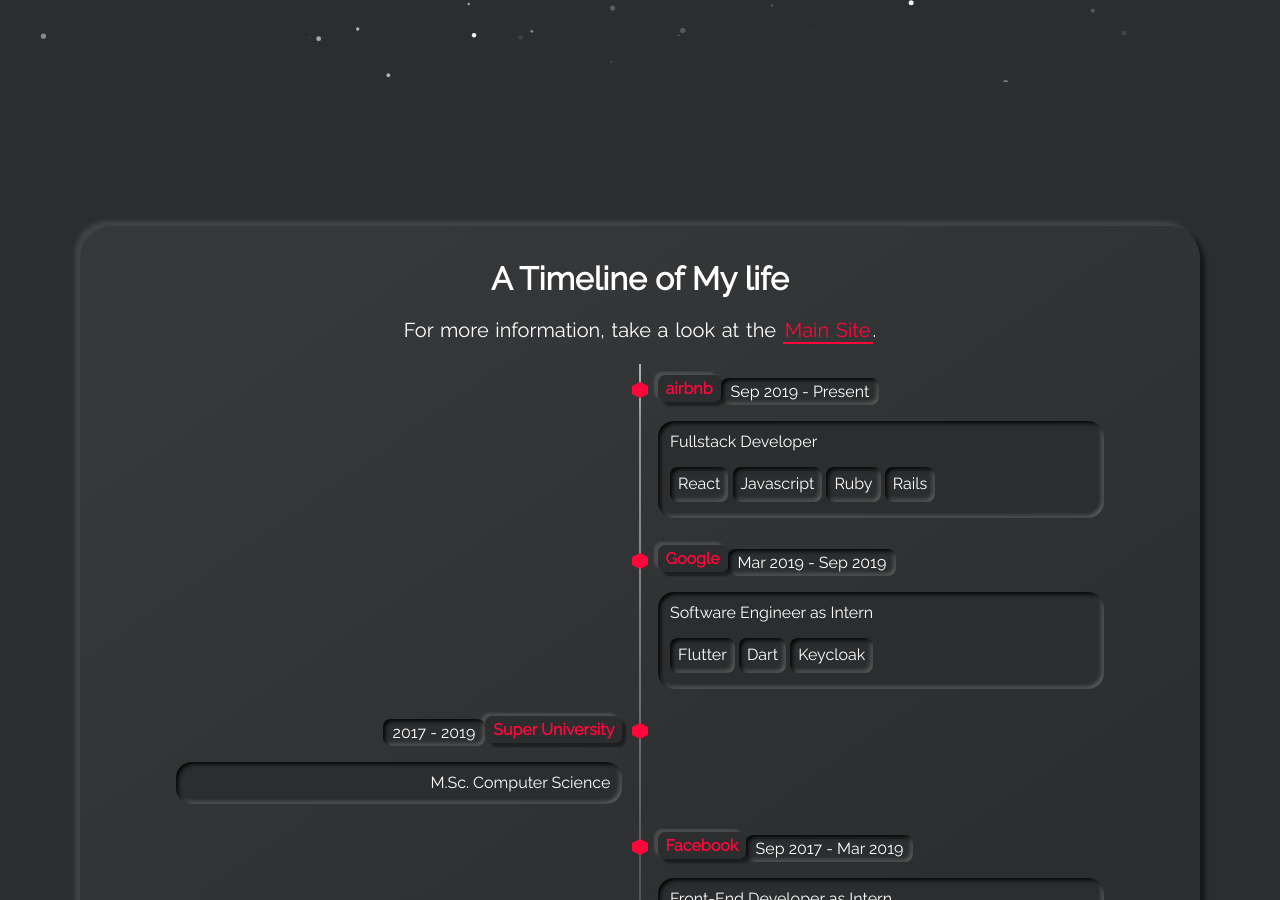
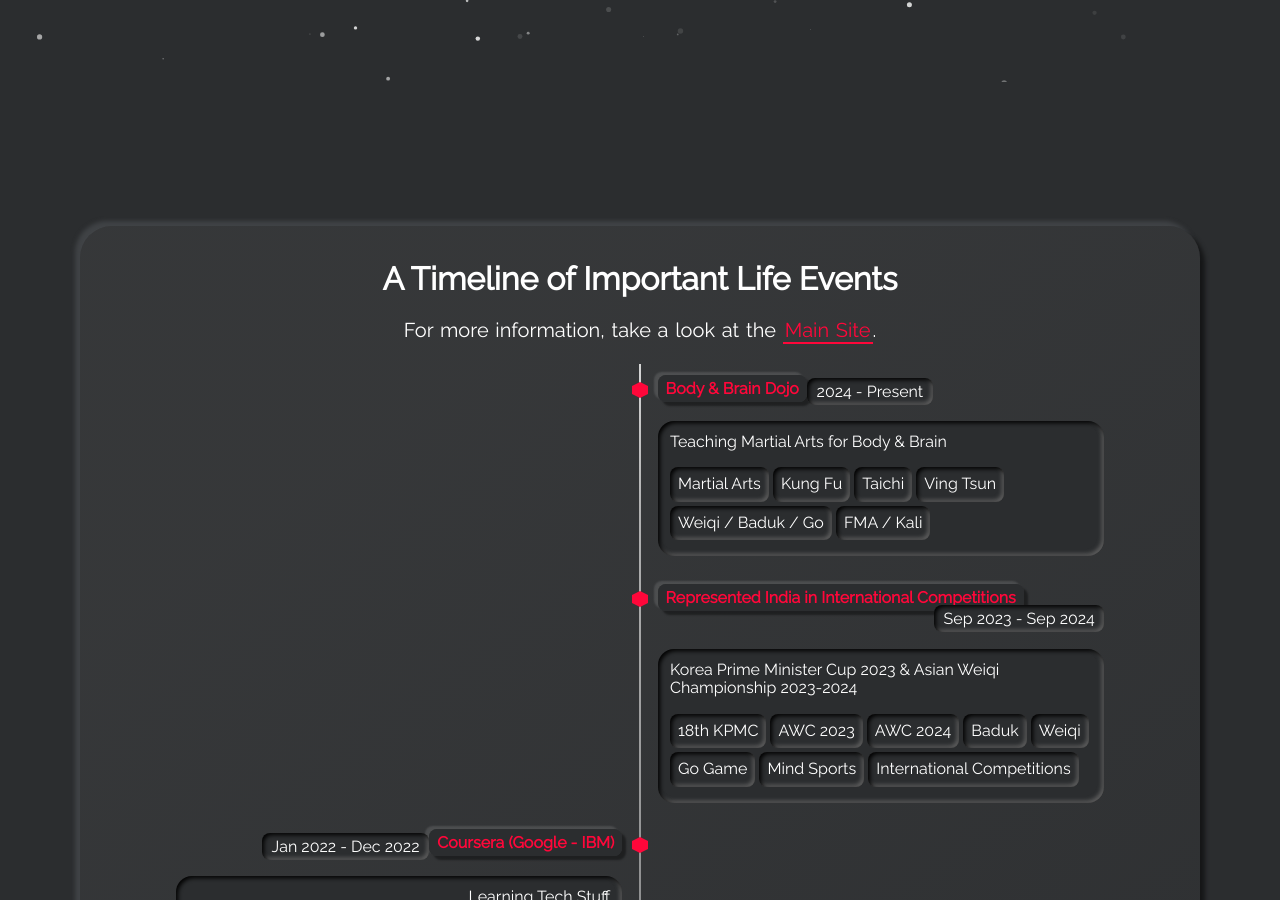
Before and after one commit to SoumyaK4/Timeline, a Jekyll site: the page built from index.html, in a window 1280 px wide and 900 px high, scrolled down 834 px. Built offline with Jekyll 4.4.1, drawn with Linux system fonts in a browser that asks for light colours; some of the changed text lies outside the part shown.

Commit message:
init release

```diff
--- a/_config.yml
+++ b/_config.yml
@@ -17,7 +17,7 @@ home: true # for showing main site logo
 # TIMELINE SECTION
 show_timeline_card: true
 # timeline_title: The will be displayed as the title in the Timeline section
-timeline_title: A Timeline of My life
+timeline_title: A Timeline of Important Life Events
 
 # PROJECTS SECTION
 # show_projects_card:
--- a/_data/timeline.yml
+++ b/_data/timeline.yml
@@ -1,61 +1,111 @@
-# > title: Name of your timeline entry, university or work place
-# > title-url: Link to your timeline entry, university or work place
-# > date: Time span
-# > subtitle: The description under the title
-# > tags: List of tags you want to associate with the entry
-# > timeline-side: The side on which you want to display the entry: left or right
-
-# Example of a timeline entry
-# - title: airbnb
-#   title-url: https://example.com/
-#   date: Sep 2019 - Present
-#   subtitle: Fullstack Developer
-#   tags:
-#     - tag: React
-#     - tag: Javascript
-#     - tag: Ruby
-#     - tag: Rails
-#   timeline-side: right
-
-- title: airbnb
-  title-url: https://example.com/
-  date: Sep 2019 - Present
-  subtitle: Fullstack Developer
+- title: Body & Brain Dojo
+  title-url: https://bbdojo.soumyak4.in
+  date: 2024 - Present
+  subtitle: Teaching Martial Arts for Body & Brain
   tags:
-    - tag: React
-    - tag: Javascript
-    - tag: Ruby
-    - tag: Rails
+    - tag: Martial Arts
+    - tag: Kung Fu
+    - tag: Taichi
+    - tag: Ving Tsun
+    - tag: Weiqi / Baduk / Go
+    - tag: FMA / Kali
   timeline-side: right
 
-- title: Google
-  title-url: https://example.com/
-  date: Mar 2019 - Sep 2019
-  subtitle: Software Engineer as Intern
+- title: Represented India in International Competitions
+  title-url: https://youtu.be/RzcPt91i4lQ?si=c5BY2TnZJ3_igfZP
+  date: Sep 2023 - Sep 2024
+  subtitle: Korea Prime Minister Cup 2023 & Asian Weiqi Championship 2023-2024
   tags:
-    - tag: Flutter
-    - tag: Dart
-    - tag: Keycloak
+    - tag: 18th KPMC
+    - tag: AWC 2023
+    - tag: AWC 2024
+    - tag: Baduk
+    - tag: Weiqi
+    - tag: Go Game
+    - tag: Mind Sports
+    - tag: International Competitions
   timeline-side: right
 
-- title: Super University
-  title-url: https://example.com/
-  date: 2017 - 2019
-  subtitle: M.Sc. Computer Science
+- title: Coursera (Google - IBM)
+  title-url: https://coursera.org/
+  date: Jan 2022 - Dec 2022
+  subtitle: Learning Tech Stuff
+  tags:
+    - tag: IT Automation with Python
+    - tag: Cloud Computing
+    - tag: Data Visualization
+    - tag: Data Analysis
+    - tag: Machine Learning
   timeline-side: left
 
-- title: Facebook
-  title-url: https://example.com/
-  date: Sep 2017 - Mar 2019
-  subtitle: Front-End Developer as Intern
+- title: Association of Indian Go Players
+  title-url: https://aigp.org.in/
+  date: 2021 - Present
+  subtitle: Teacher - Admin
   tags:
-    - tag: React
-    - tag: Node
-    - tag: Javascript
+    - tag: Weiqi
+    - tag: Baduk
+    - tag: Igo
+    - tag: Mind Sports
+    - tag: Sports Association
   timeline-side: right
 
-- title: Super University
-  title-url: https://example.com/
-  date: 2014 - 2017
-  subtitle: B.A. Computer Science
+- title: Techno India University
+  title-url: https://technoindiauniversity.ac.in/
+  date: 2019 - 2022
+  subtitle: B.C.A. Computer Science
+  tags:
+    - tag: Web Dev
+    - tag: HTML - CSS - Javascript - PHP
+    - tag: Operating System
+    - tag: Software Development
+    - tag: Java
+    - tag: C
+    - tag: C++
+    - tag: Data Analysis With R
+    - tag: Machine Learning With Python
+    - tag: Python
   timeline-side: left
+
+- title: Wing Chun Cultural Centre Palta
+  title-url: https://google.com/search?q=Wing+Chun+Cultural+Centre+-+Palta
+  date: 2016 - 2024
+  subtitle: Teaching Martial Arts
+  tags:
+    - tag: Wing Chun
+    - tag: Ving Tsun
+    - tag: Kung Fu
+    - tag: Martial Arts
+    - tag: KABOSI (Kali - Boxing - Silat)
+    - tag: Brahmastra
+    - tag: Eskrima (Balintawak - Kalis Ilustrisimo)
+  timeline-side: right
+
+- title: NIIT
+  title-url: https://aigp.org.in/
+  date: 2016 - 2017
+  subtitle: Diploma in Computer Science
+  tags:
+    - tag: Data Structures
+    - tag: Algorithms
+    - tag: HTML
+    - tag: CSS
+    - tag: Javascript
+    - tag: Java
+    - tag: Python
+    - tag: PHP
+  timeline-side: left
+
+- title: The Guardian Fist Martial School (Wing Chun Kolkata - WSLVT INDIA)
+  title-url: https://fb.com/TheGuardianFist/
+  date: 2015 - 2019
+  subtitle: Learning Martial Arts
+  tags:
+    - tag: Wing Chun
+    - tag: Ving Tsun
+    - tag: Kung Fu
+    - tag: Martial Arts
+    - tag: KABOSI (Kali - Boxing - Silat)
+    - tag: Brahmastra
+    - tag: Eskrima (Balintawak - Kalis Ilustrisimo)
+  timeline-side: left
--- a/_includes/landing-page.html
+++ b/_includes/landing-page.html
@@ -121,6 +121,6 @@
     </div>
     <br><br>
     <a class="highlight-link" href="https://soumyak4.in">Main Site</a><br>
-    <p>Scroll Down For Timeline</p>
+    <p>↓↓ Scroll Down For Timeline ↓↓</p>
   </div>
 </div>
```
